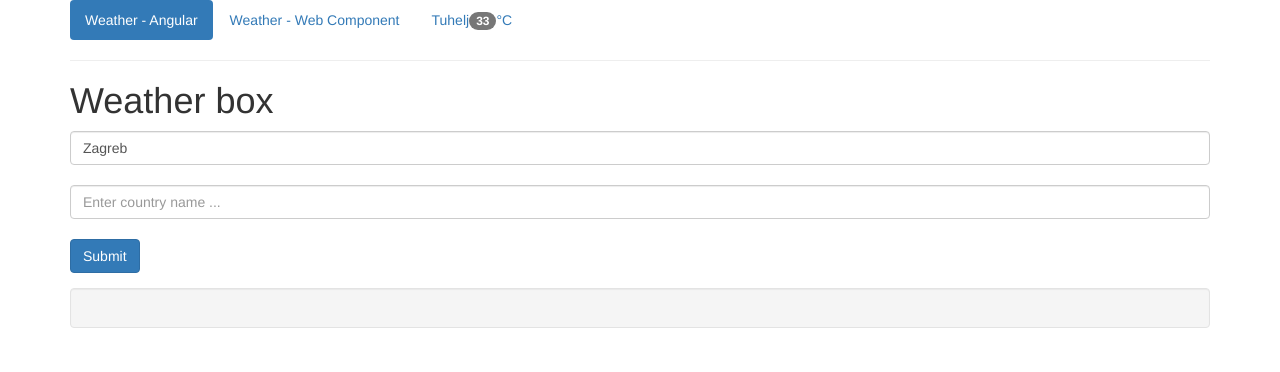
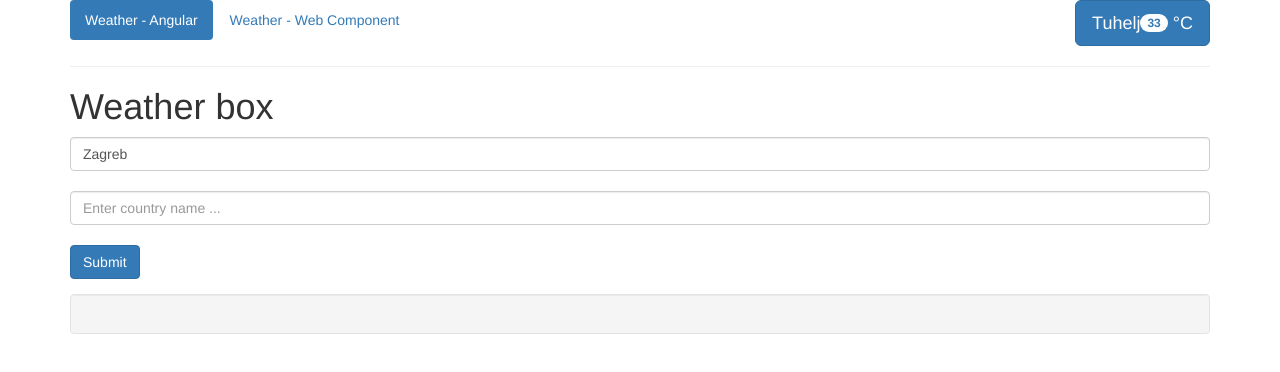
Before and after one commit to josipklaric/web-component-angular, an Angular app: page /weather in a window 1280 px wide. Shown: the top 372 px of the page. Built offline with nearby package versions, Linux system fonts and the light colour scheme.

Commit message:
weather bar visual adjustments

```diff
--- a/src/app/menu.component.html
+++ b/src/app/menu.component.html
@@ -1,13 +1,11 @@
-<div class="row">
-  <div class="col-xs-12">
+<div class="header clearfix">
   <ul class="nav nav-pills">
     <li routerLinkActive="active"> <a [routerLink]="['/weather']" >Weather - Angular</a></li>
     <li routerLinkActive="active"> <a [routerLink]="['/weather-web-comp']" >Weather - Web Component</a></li>
-      <li>
-        <a>
+    <li class="pull-right">
+
         <app-weather-bar [currentWeatherData]="currentWeatherData"></app-weather-bar>
-        </a>
+
     </li>
   </ul>
 </div>
-</div>
--- a/src/app/weather-bar/weather-bar.component.html
+++ b/src/app/weather-bar/weather-bar.component.html
@@ -1,2 +1,3 @@
-
-<span>{{ weatherData.city }}</span> <span class="badge">{{ weatherData.temp }}</span>&deg;C
+<a class="btn btn-lg btn-primary">
+    <span>{{ weatherData.city }}</span> <span class="badge">{{ weatherData.temp }}</span> &deg;C
+</a>
```
Lines whose indentation alone changed are shown as unchanged.
